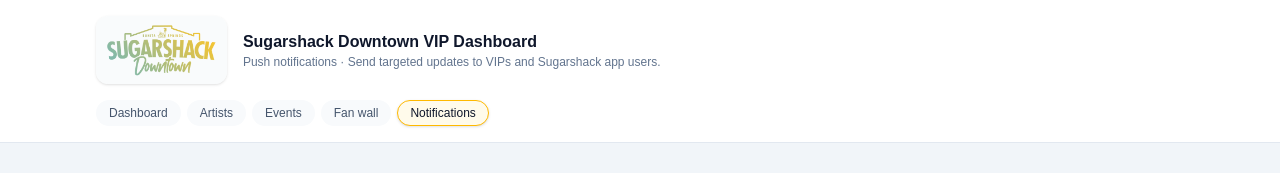
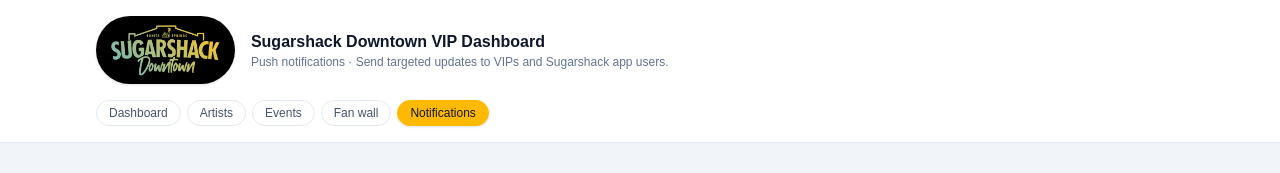
Before and after one commit to cbrechbill-byv/ssdt-dashboard, a Next.js app: page /notifications in a window 1280 px wide. Shown: the top 173 px of the page. Built offline with nearby package versions, Linux system fonts and the light colour scheme; no server answers.

Commit message:
Align artists/events styling with yellow pills and improved header

```diff
--- a/app/artists/page.tsx
+++ b/app/artists/page.tsx
@@ -71,10 +71,10 @@
             </p>
             {totalCount > 0 && (
               <div className="flex flex-wrap gap-3 text-[11px] text-slate-500">
-                <span className="inline-flex items-center rounded-full bg-slate-100 px-2 py-0.5 font-medium">
+                <span className="inline-flex items-center rounded-full bg-amber-100 px-2 py-0.5 font-medium text-slate-900">
                   {activeCount} active
                 </span>
-                <span className="inline-flex items-center rounded-full bg-slate-100 px-2 py-0.5 font-medium">
+                <span className="inline-flex items-center rounded-full bg-amber-100 px-2 py-0.5 font-medium text-slate-900">
                   {totalCount} total
                 </span>
               </div>
@@ -147,32 +147,27 @@
                     return (
                       <tr
                         key={artist.id}
-                        className={`${rowBg} border-b border-slate-100 last:border-b-0 transition-colors hover:bg-slate-50`}
+                        className={`${rowBg} border-b border-slate-100 last:border-b-0 transition-colors hover:bg-amber-50/60`}
                       >
-                        {/* Artist name + status */}
-                        <td className="px-4 py-3 align-top">
+                        {/* Artist name + status (one line name) */}
+                        <td className="px-4 py-3 align-top whitespace-nowrap">
                           <div className="flex flex-col gap-0.5">
-                            <span className="text-sm font-semibold text-slate-900">
+                            <span className="max-w-xs overflow-hidden text-ellipsis whitespace-nowrap text-sm font-semibold text-slate-900">
                               {artist.name || "Untitled artist"}
                             </span>
-                            <div className="flex flex-wrap gap-1">
-                              {artist.genre && (
-                                <span className="inline-flex items-center rounded-full bg-slate-100 px-2 py-0.5 text-[10px] font-medium text-slate-700">
-                                  {artist.genre}
-                                </span>
-                              )}
-                              {!artist.is_active && (
-                                <span className="inline-flex items-center rounded-full bg-slate-100 px-2 py-0.5 text-[10px] font-medium text-slate-500">
-                                  Inactive
-                                </span>
-                              )}
-                            </div>
+                            {!artist.is_active && (
+                              <span className="inline-flex items-center rounded-full bg-slate-100 px-2 py-0.5 text-[10px] font-medium text-slate-500">
+                                Inactive
+                              </span>
+                            )}
                           </div>
                         </td>
 
-                        {/* Genre column (fallback if no chip) */}
+                        {/* Genre column */}
                         <td className="px-3 py-3 align-top whitespace-nowrap text-xs text-slate-700">
-                          {artist.genre || (
+                          {artist.genre ? (
+                            artist.genre
+                          ) : (
                             <span className="text-slate-400">Missing</span>
                           )}
                         </td>
@@ -233,7 +228,7 @@
                         <td className="px-4 py-3 align-top text-right">
                           <Link
                             href={`/artists/edit?id=${artist.id}`}
-                            className="inline-flex items-center rounded-full border border-slate-200 px-2.5 py-1 text-[11px] font-semibold text-slate-700 hover:bg-slate-50"
+                            className="inline-flex items-center rounded-full border border-slate-200 px-2.5 py-1 text-[11px] font-semibold text-slate-700 hover:bg-amber-100"
                           >
                             Edit
                           </Link>
--- a/app/events/page.tsx
+++ b/app/events/page.tsx
@@ -190,7 +190,7 @@
                   return (
                     <tr
                       key={evt.id}
-                      className="border-b border-slate-100 last:border-0"
+                      className="border-b border-slate-100 last:border-0 transition-colors hover:bg-amber-50/60"
                     >
                       <td className="py-2 pr-3 align-top whitespace-nowrap">
                         {dateLabel}
--- a/components/layout/DashboardShell.tsx
+++ b/components/layout/DashboardShell.tsx
@@ -5,7 +5,12 @@
 import Image from "next/image";
 import { usePathname } from "next/navigation";
 
-type DashboardTab = "dashboard" | "artists" | "events" | "fan-wall" | "notifications";
+type DashboardTab =
+  | "dashboard"
+  | "artists"
+  | "events"
+  | "fan-wall"
+  | "notifications";
 
 interface DashboardShellProps {
   title: string;
@@ -38,7 +43,7 @@
           <div className="flex items-center gap-3 sm:gap-4">
             <Link
               href="/dashboard"
-              className="flex items-center rounded-xl bg-slate-50/80 px-2 py-1.5 shadow-sm hover:bg-slate-100"
+              className="flex items-center rounded-full bg-black px-3 py-1.5 shadow-sm hover:bg-slate-900"
             >
               <Image
                 src="/ssdt-logo.png"
@@ -60,22 +65,28 @@
             </div>
           </div>
 
-          {/* Navigation */}
+          {/* Navigation pills */}
           <nav className="flex flex-wrap gap-1.5 text-xs">
             {tabs.map((tab) => {
               const isActive =
                 activeTab === tab.key || pathname?.startsWith(tab.href);
 
+              const baseClasses =
+                "inline-flex items-center rounded-full border px-3 py-1 transition-colors";
+
+              const activeClasses =
+                "border-amber-400 bg-amber-400 text-slate-900 shadow-sm";
+
+              const inactiveClasses =
+                "border-slate-200 bg-white text-slate-600 hover:bg-amber-50 hover:border-amber-200";
+
               return (
                 <Link
                   key={tab.key}
                   href={tab.href}
-                  className={[
-                    "inline-flex items-center rounded-full border px-3 py-1 transition-colors",
-                    isActive
-                      ? "border-amber-400 bg-amber-50 text-slate-900 shadow-sm"
-                      : "border-transparent bg-slate-50 text-slate-600 hover:bg-slate-100",
-                  ].join(" ")}
+                  className={`${baseClasses} ${
+                    isActive ? activeClasses : inactiveClasses
+                  }`}
                 >
                   {tab.label}
                 </Link>
```
